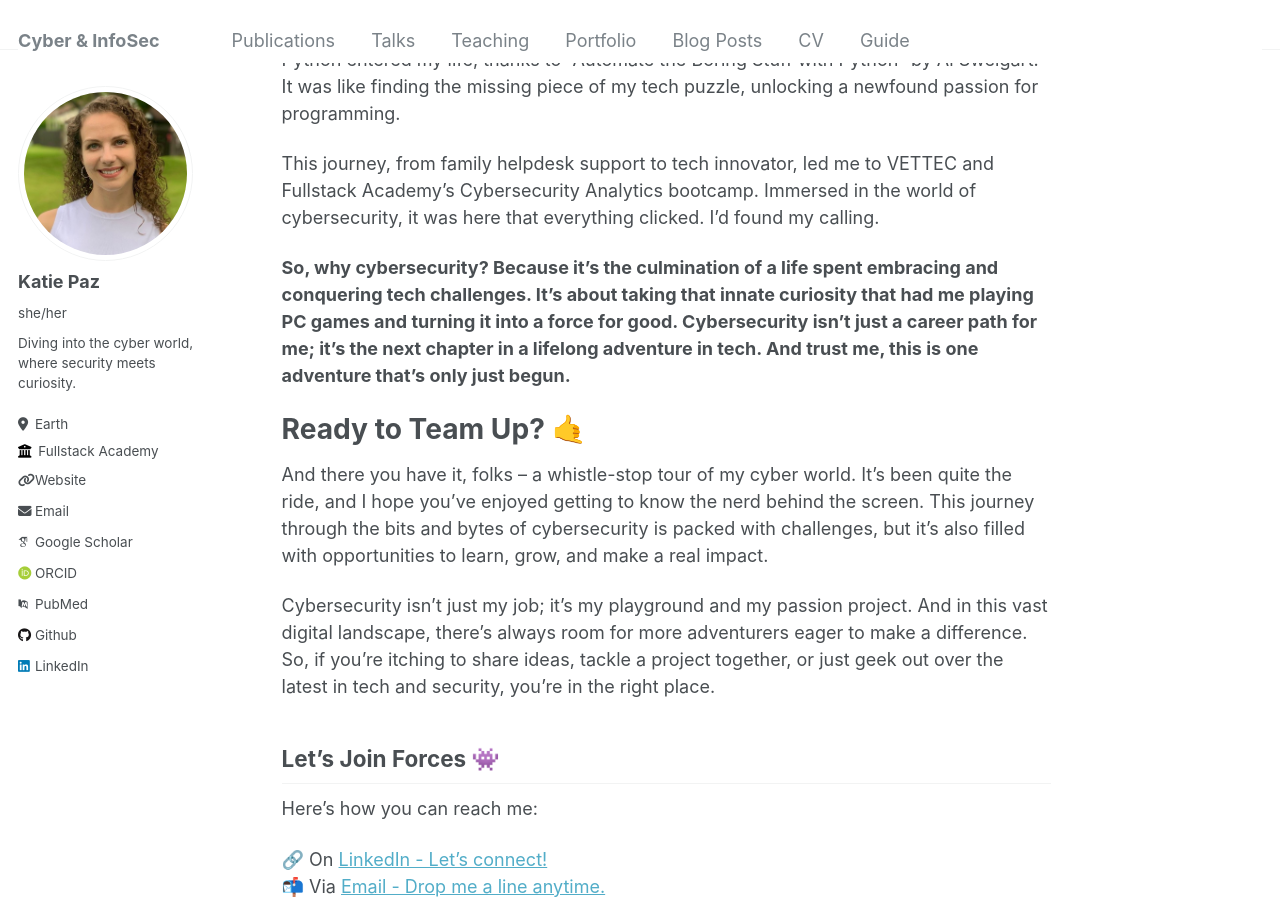
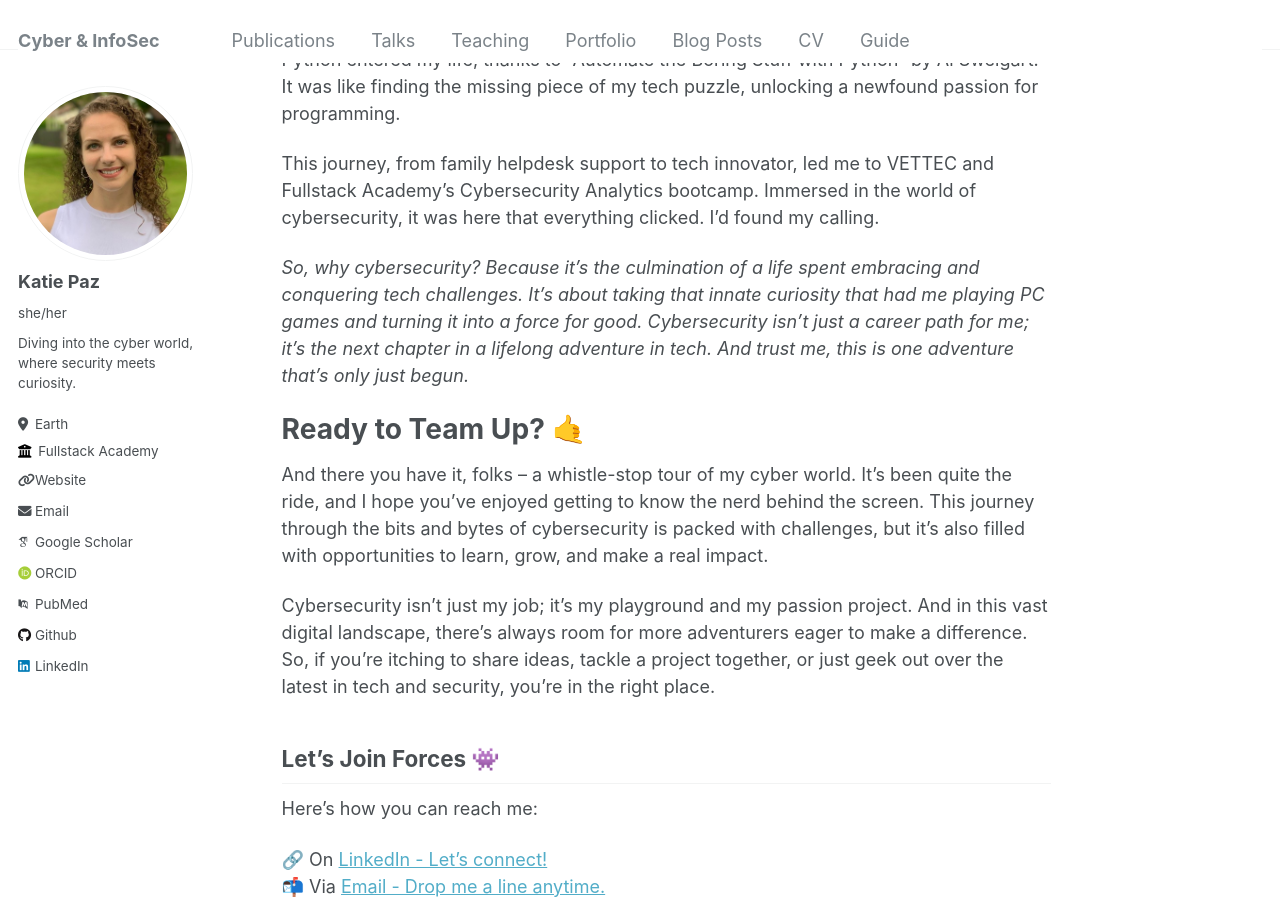
Before and after one commit to KatieCryptique/katiecryptique.github.io, a Jekyll site: the page built from _pages/about.md, in a window 1280 px wide and 900 px high, scrolled down 1448 px. Built offline with Jekyll 4.4.1, drawn with Linux system fonts in a browser that asks for light colours; some web fonts are replaced.

```diff
--- a/_pages/about.md
+++ b/_pages/about.md
@@ -31,7 +31,7 @@ My quest for faster internet speeds introduced me to networking, where I upgrade
 
 This journey, from family helpdesk support to tech innovator, led me to VETTEC and Fullstack Academy's Cybersecurity Analytics bootcamp. Immersed in the world of cybersecurity, it was here that everything clicked. I'd found my calling.
 
-**So, why cybersecurity? Because it's the culmination of a life spent embracing and conquering tech challenges. It's about taking that innate curiosity that had me playing PC games and turning it into a force for good. Cybersecurity isn't just a career path for me; it's the next chapter in a lifelong adventure in tech. And trust me, this is one adventure that's only just begun.**
+*So, why cybersecurity? Because it's the culmination of a life spent embracing and conquering tech challenges. It's about taking that innate curiosity that had me playing PC games and turning it into a force for good. Cybersecurity isn't just a career path for me; it's the next chapter in a lifelong adventure in tech. And trust me, this is one adventure that's only just begun.*
 
 Ready to Team Up? 🤙
 ======
```
